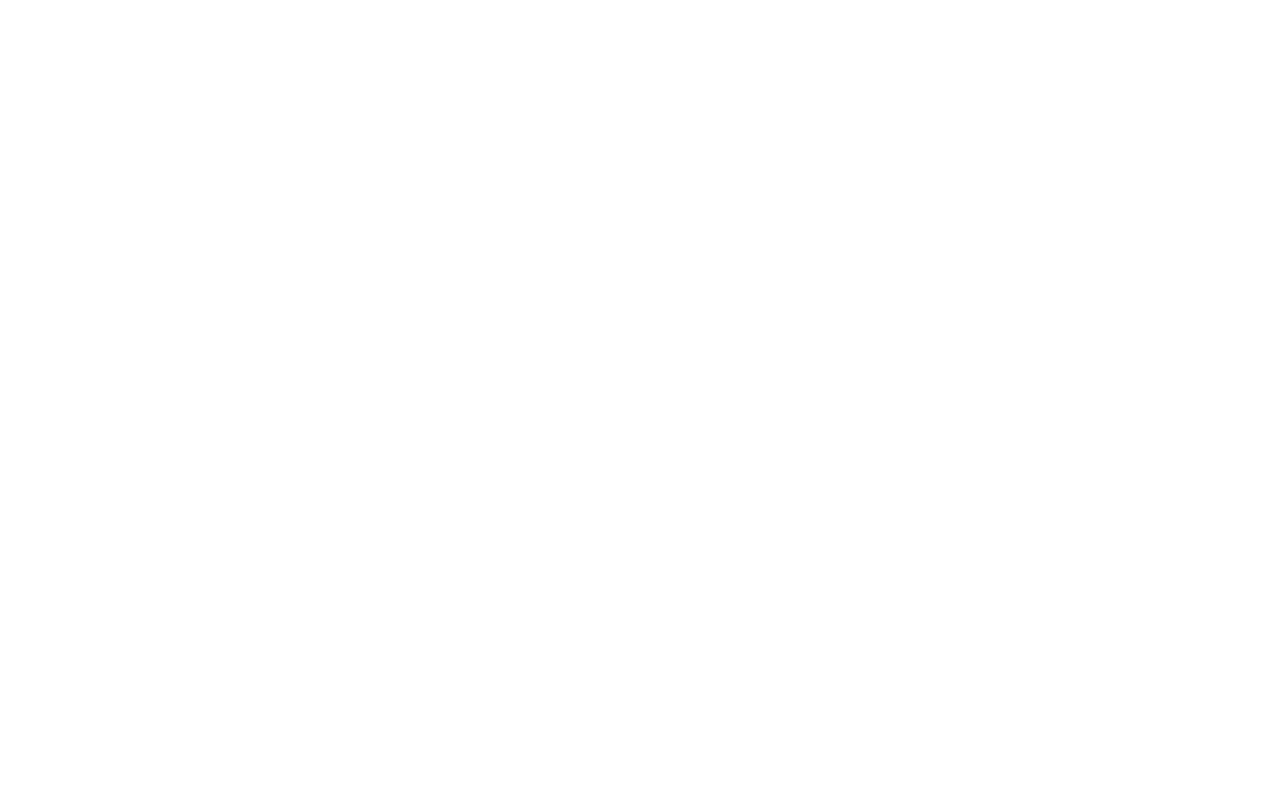
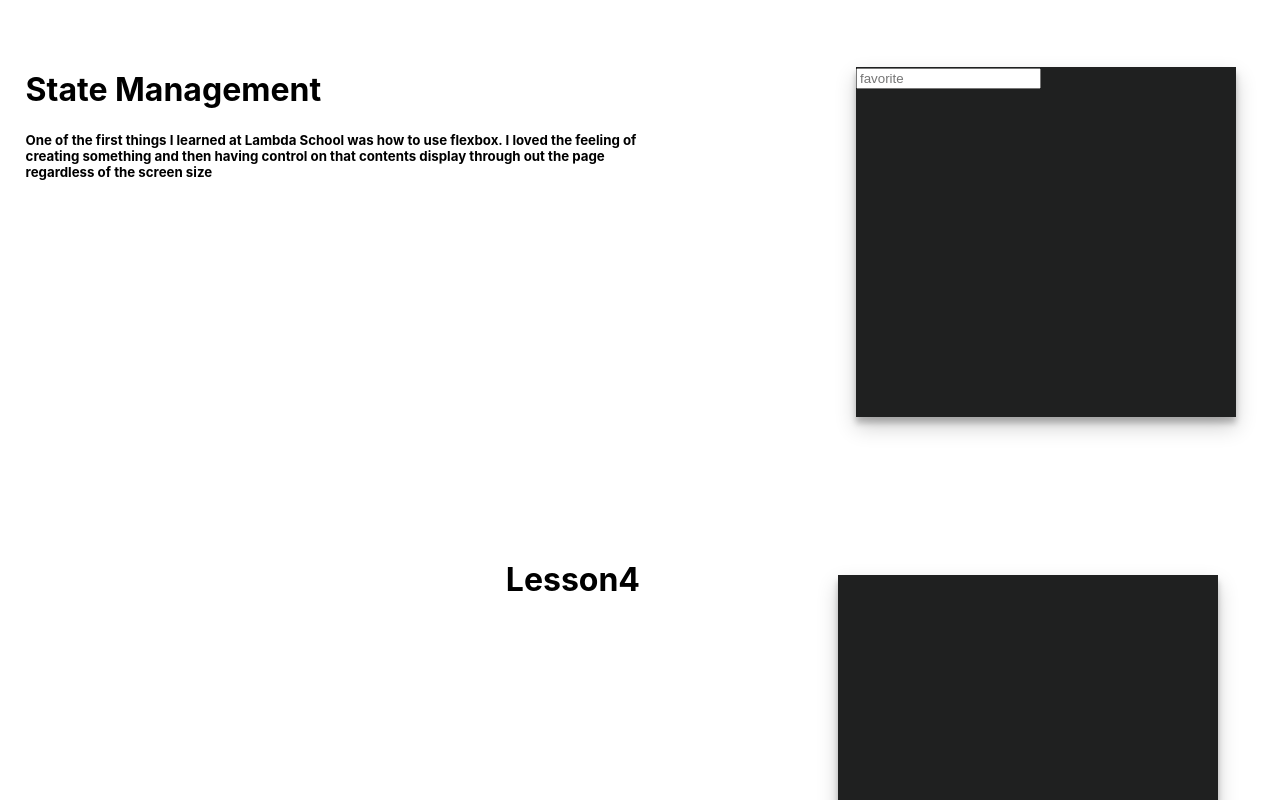
Before and after one commit to dmunter2/resume, a React (Create React App) app: page / in a window 1280 px wide. Shown: the part 1260-2060 px from the top of the page. Before the commit the page ends 1206 px from the top, so only its background shows below. Built offline with nearby package versions, Linux system fonts and the light colour scheme.

Commit message:
lesson4 added to home page

```diff
--- a/src/components/AboutMe.js
+++ b/src/components/AboutMe.js
@@ -2,6 +2,8 @@
 import Style from 'styled-components';
 import Lesson1 from './learning/Lesson1'
 import Lesson2 from './learning/Lesson2'
+import Lesson3 from './learning/Lesson3'
+import Lesson4 from './learning/Lesson4'
 
 const H1 = Style.h1``
 const H4 = Style.h5`
@@ -39,6 +41,8 @@
 
         <Lesson1 />
         <Lesson2 />
+        <Lesson3 />
+        <Lesson4 />
 
         </div>
     )
--- a/src/components/learning/Lesson1.js
+++ b/src/components/learning/Lesson1.js
@@ -7,7 +7,9 @@
 flex-direction: row;
 flex-wrap: wrap;
 padding: 2%;
-height: 350px;
+height: 100%;
+padding-top: 4%;
+padding-bottom: 4%;
 `
 const SPAN = Style.div`
 width: 46%;
--- a/src/components/learning/Lesson2.js
+++ b/src/components/learning/Lesson2.js
@@ -10,9 +10,12 @@
 const DIV = Style.div`
 background-color: #657786;
 padding: 2%;
+padding-top: 4%;
+padding-bottom: 4%;
 display: flex;
 flex-direction: row;
 justify-content: space-between;
+height: 100%;
 `
 const DIV1 = Style.div``
 
@@ -35,10 +38,6 @@
 
 `
 
-const DIV4 = Style.div`
-display: flex;
-justify-content: end;
-`
 const DIV5 = Style.div`
 display: flex;
 flex-direction: row;
@@ -68,6 +67,7 @@
 
 
 const H1 = Style.h1`
+color: #E4E4E2;
 `
 const ELEMENT1 = Style.div`
 `
--- /dev/null
+++ b/src/components/learning/Lesson3.js
@@ -0,0 +1,73 @@
+import React, {useState} from 'react';
+import Style from 'styled-components';
+
+
+
+const H5 = Style.h5`
+
+`
+const DIV = Style.div`
+padding: 2%;
+padding-top: 4%;
+padding-bottom: 4%;
+display: flex;
+flex-direction: row;
+justify-content: space-between;
+
+
+`
+const DIV2 = Style.div`
+width: 50%;
+`
+const DIV3 = Style.div`
+display: flex;
+flex-direction: column;
+align-items: end;
+width: 50%;
+
+`
+const FORM = Style.form`
+height: 350px;
+width: 380px;
+background-color: #1f2020;
+box-shadow: 0 10px 20px rgba(0,0,0,0.19), 0 6px 6px rgba(0,0,0,0.23);
+margin: 3%;
+`
+const INPUT  = Style.input``
+
+const Lesson3 = () => {
+
+
+
+    return(
+
+        <DIV>
+
+            <DIV2>
+            <h1>State Management</h1>
+
+            <H5>One of the first things I learned at Lambda School was how to use flexbox. I loved the feeling of creating something and then having control on that contents display through out the page regardless of the screen size</H5>
+            </DIV2>
+
+            <DIV3>
+                <FORM>
+                    <INPUT
+                        type='text'
+                        placeholder='favorite'
+                    />
+
+
+
+                </FORM>
+
+
+
+
+            </DIV3>
+
+        </DIV>
+    )
+}
+
+
+export default Lesson3;
--- /dev/null
+++ b/src/components/learning/Lesson4.js
@@ -0,0 +1,50 @@
+import React, {useState} from 'react';
+import Style from 'styled-components';
+
+
+const DIV = Style.div`
+padding: 2%;
+padding-top: 4%;
+padding-bottom: 4%;
+display: flex;
+flex-direction: row;
+justify-content: space-between;
+
+
+`
+
+const DIV1 = Style.div`
+display: flex;
+flex-direction: column;
+align-items: end;
+width: 50%;
+`
+const DIV2 = Style.div`
+height: 350px;
+width: 380px;
+background-color: #1f2020;
+box-shadow: 0 10px 20px rgba(0,0,0,0.19), 0 6px 6px rgba(0,0,0,0.23);
+margin: 3%;
+`
+
+
+
+
+const Lesson4 = () => {
+
+
+    return (
+        <DIV>
+            <DIV1>
+            <h1>Lesson4</h1>
+
+            </DIV1>
+            <DIV2>
+
+            </DIV2>
+        </DIV>
+    )
+}
+
+
+export default Lesson4;
```
